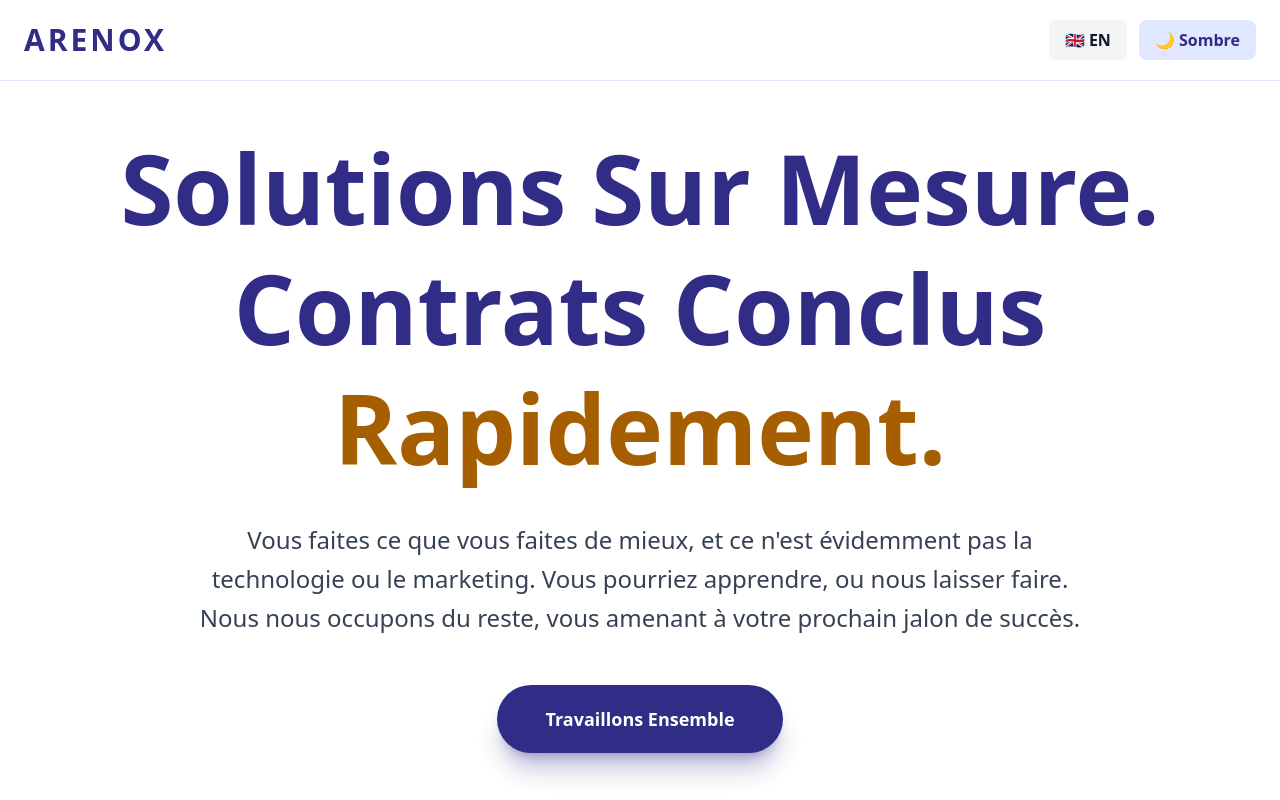
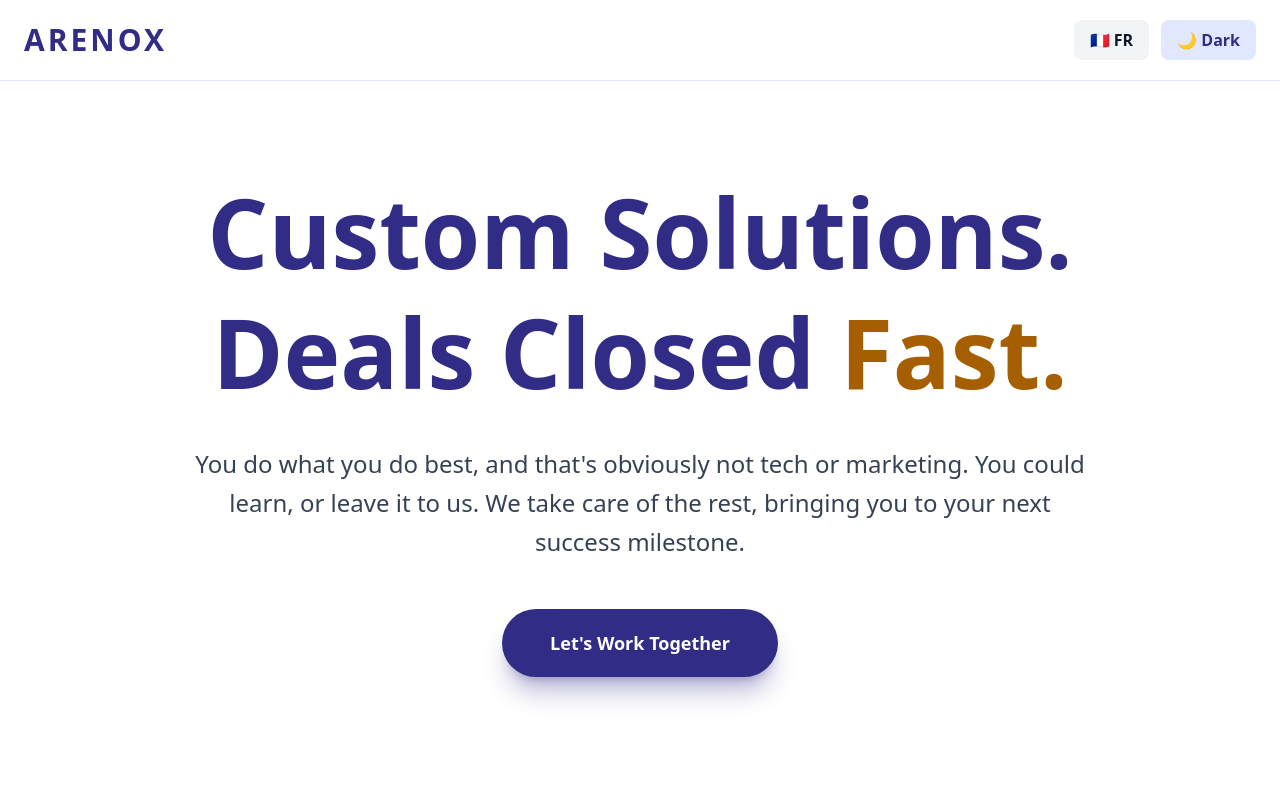
Before and after one commit to Reggie-Michael/Arenox-Empire, a React (Vite) app: page / in a window 1280 px wide. Shown: the top 800 px of the page. Built offline with nearby package versions, Linux system fonts and the light colour scheme.

Commit message:
feat: implement auto language detection based on browser

```diff
--- a/src/App.jsx
+++ b/src/App.jsx
@@ -2,6 +2,7 @@ import React, { useState } from "react";
 import { Toaster } from "react-hot-toast";
 import { translations } from "./utils/translation";
 import ContactForm from "./component/ContactForm";
+import { useAutoLang } from "./hooks/useAutoLang";
 
 const Header = ({ isDark, toggleTheme, lang, toggleLang }) => {
   const t = translations[lang];
@@ -267,7 +268,8 @@ const Footer = ({ isDark, lang }) => {
 };
 
 export default function ArenoxLanding() {
-  const [lang, setLang] = useState(localStorage.getItem("useLang") ?? "fr");
+  const [lang, setLang] = useAutoLang();
+
   const [isDark, setIsDark] = useState(
     localStorage.getItem("useTheme") ?? false
   );
--- /dev/null
+++ b/src/hooks/useAutoLang.ts
@@ -0,0 +1,32 @@
+import { useEffect, useState } from "react";
+
+export function useAutoLang() {
+  const [lang, setLang] = useState(() => {
+    // 1. Check localStorage first
+    const saved = localStorage.getItem("useLang");
+    if (saved) return saved;
+
+    // 2. Detect browser language
+    const browserLang = navigator.language || navigator.languages?.[0] || "en";
+    console.log(
+      "Detected browser language:",
+      browserLang,
+      navigator.language || navigator.languages?.[0]
+    );
+    const normalized = browserLang.toLowerCase();
+
+    // 3. Match French or English
+    if (normalized.startsWith("fr")) return "fr";
+    if (normalized.startsWith("en")) return "en";
+
+    // 4. Default fallback
+    return "en";
+  });
+
+  // Keep it synced with localStorage for next time
+  useEffect(() => {
+    localStorage.setItem("useLang", lang);
+  }, [lang]);
+
+  return [lang, setLang] as const;
+}
```
